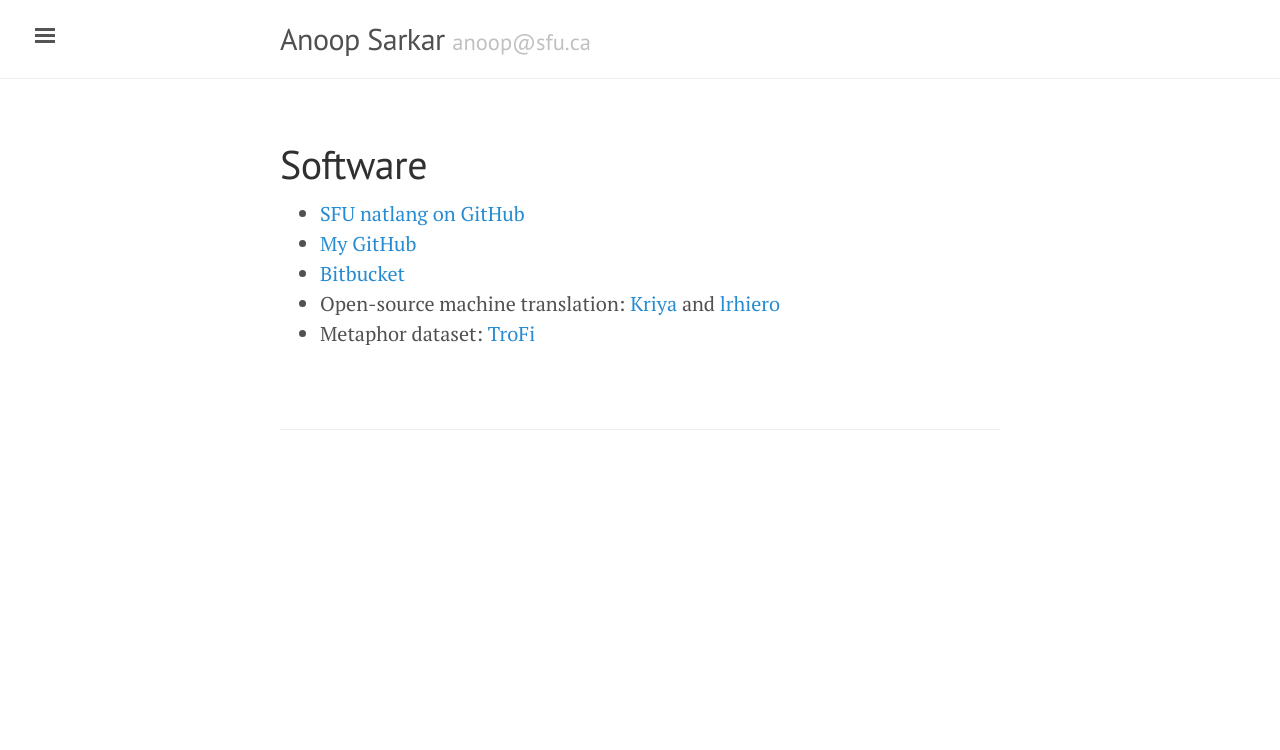
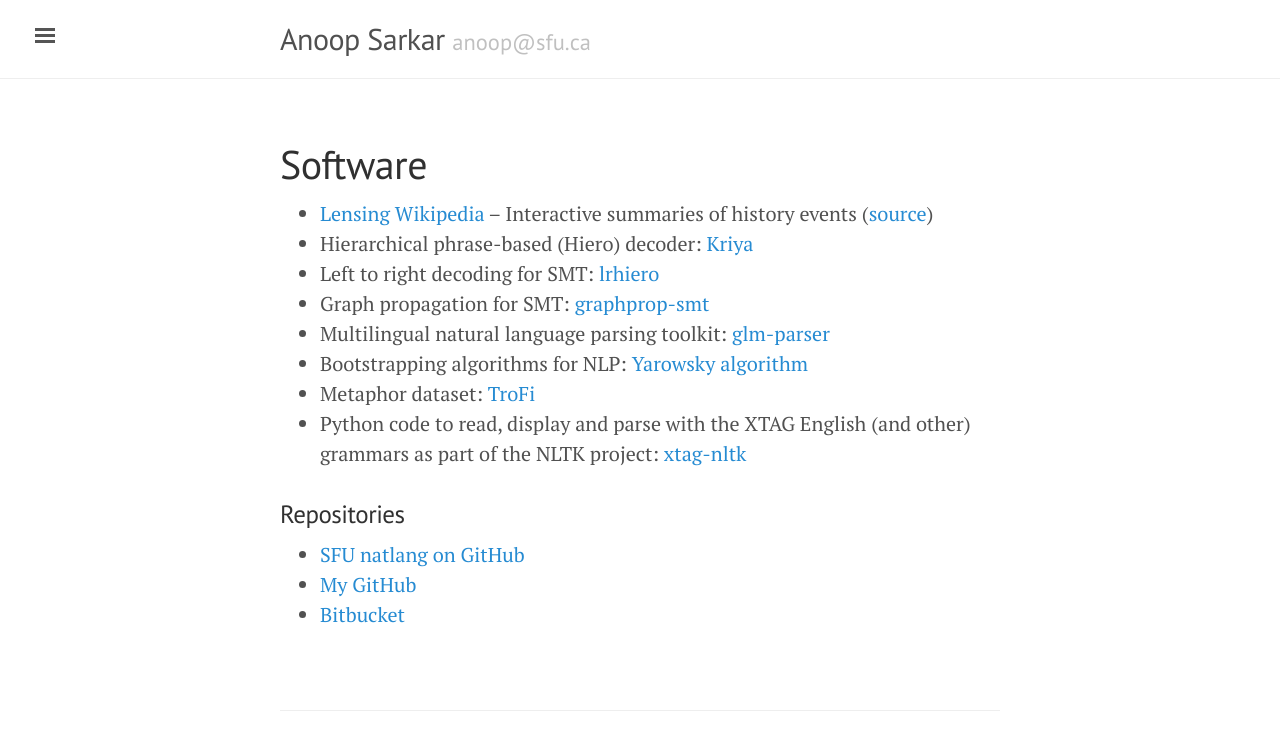
Before and after one commit to anoopsarkar/anoopsarkar.github.io, a Jekyll site: the page built from software.md, in a window 1280 px wide. Shown: the top 750 px of the page. Built offline with Jekyll 4.4.1, drawn with Linux system fonts in a browser that asks for light colours.

Commit message:
added schedule; modified software page

```diff
--- a/software.md
+++ b/software.md
@@ -4,8 +4,17 @@
 menu: true
 ---
 
+* [Lensing Wikipedia](http://lensingwikipedia.cs.sfu.ca) -- Interactive summaries of history events ([source](https://github.com/sfu-natlang/lensingwikipedia))
+* Hierarchical phrase-based (Hiero) decoder: [Kriya](https://github.com/sfu-natlang/Kriya)
+* Left to right decoding for SMT: [lrhiero](https://github.com/sfu-natlang/lrhiero)
+* Graph propagation for SMT: [graphprop-smt](https://github.com/sfu-natlang/graphprop-smt)
+* Multilingual natural language parsing toolkit: [glm-parser](https://github.com/sfu-natlang/glm-parser)
+* Bootstrapping algorithms for NLP: [Yarowsky algorithm](http://natlang.cs.sfu.ca/software/yarowsky.html)
+* Metaphor dataset: [TroFi](http://natlang.cs.sfu.ca/software/trofi.html)
+* Python code to read, display and parse with the XTAG English (and other) grammars as part of the NLTK project: [xtag-nltk](https://github.com/sfu-natlang/xtag-nltk)
+
+### Repositories
+
 * [SFU natlang on GitHub](https://github.com/sfu-natlang)
 * [My GitHub](https://github.com/anoopsarkar)
 * [Bitbucket](https://bitbucket.org/sfu-natlang/)
-* Open-source machine translation: [Kriya](https://github.com/sfu-natlang/Kriya) and [lrhiero](https://github.com/sfu-natlang/lrhiero)
-* Metaphor dataset: [TroFi](http://natlang.cs.sfu.ca/software/trofi.html)
```
Also changed, not shown: index.md (+9 -2 lines), schedule.md (added, +6 -0 lines).
